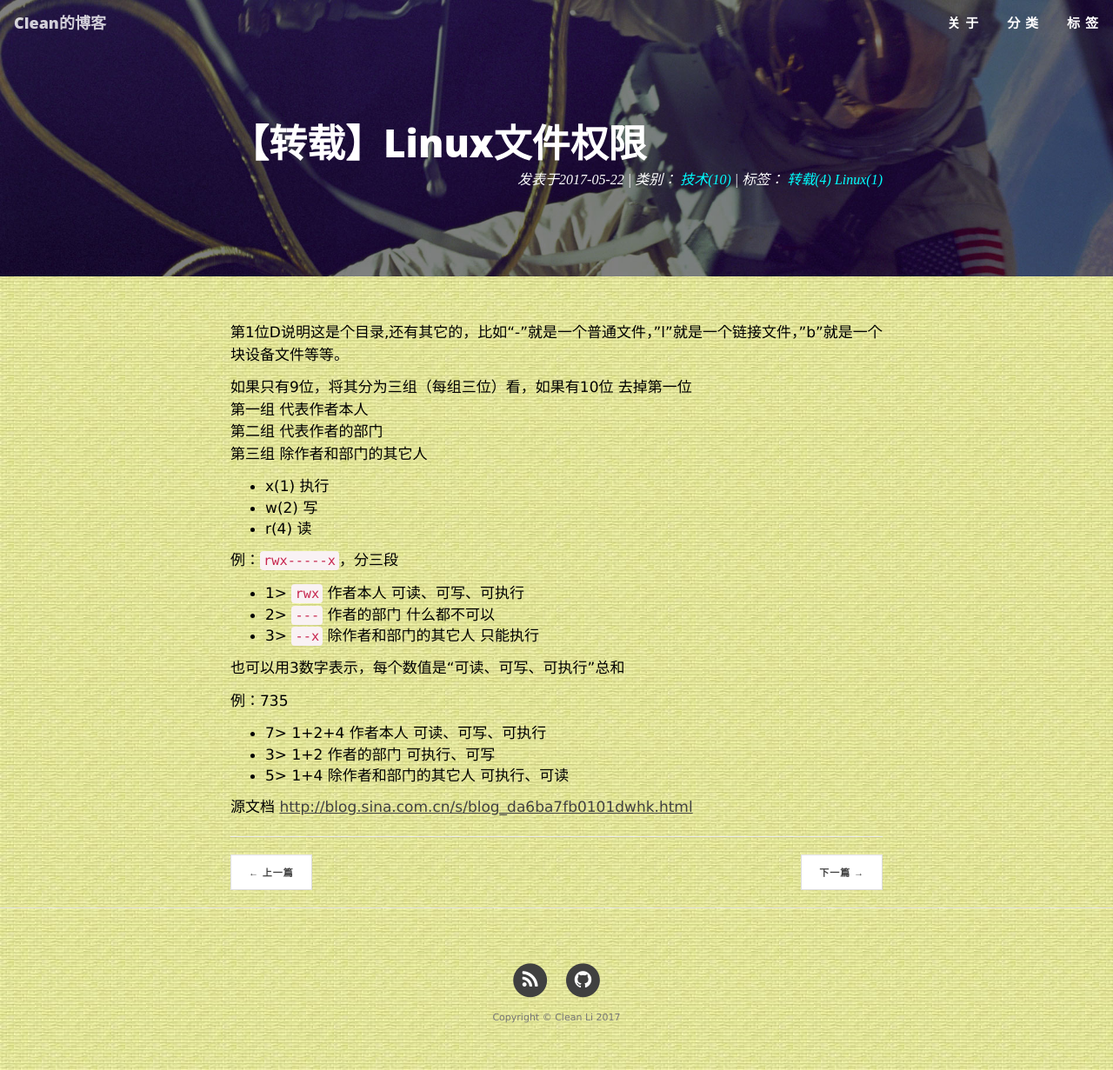
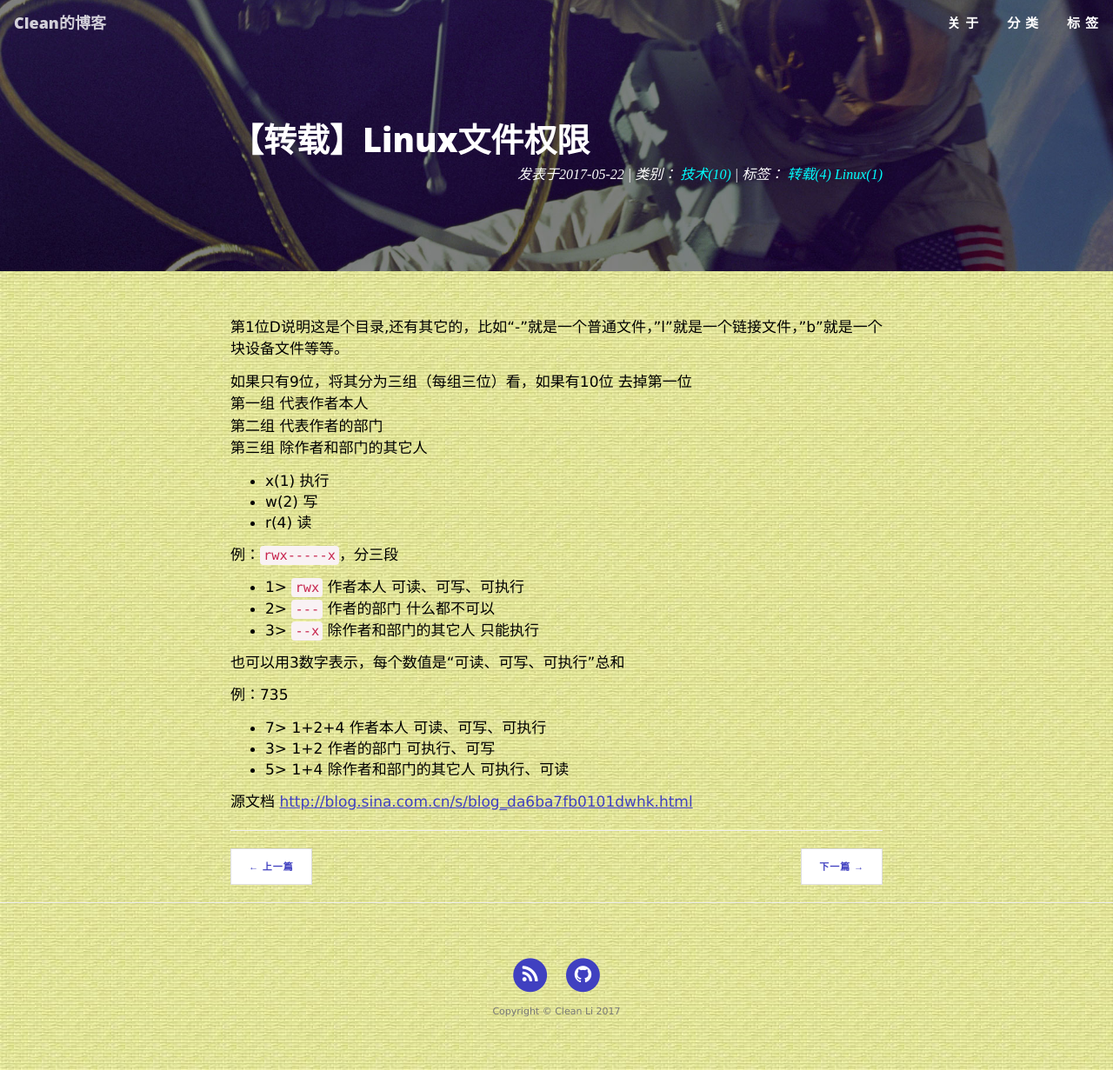
Before and after one commit to cleanli/cleanhome, a Jekyll site: the page built from _posts/2017-05-22-linux_file_property.md, in a window 1280 px wide. Shown: the whole page at 87% size. Built offline with Jekyll 4.4.1, drawn with Linux system fonts in a browser that asks for light colours.

Commit message:
adjust size and color

```diff
--- a/css/clean-blog.css
+++ b/css/clean-blog.css
@@ -27,7 +27,7 @@ h6 {
   font-weight: 800;
 }
 a {
-  color: #404040;
+  color: #4040c0;
 }
 a:hover,
 a:focus {
@@ -181,7 +181,7 @@ hr.small {
   }
 }
 .intro-header .post-heading h1 {
-  font-size: 28px;
+  font-size: 26px;
 }
 .intro-header .post-heading .subheading,
 .intro-header .post-heading .meta {
@@ -205,7 +205,7 @@ hr.small {
 }
 @media only screen and (min-width: 768px) {
   .intro-header .post-heading h1 {
-    font-size: 44px;
+    font-size: 38px;
   }
   .intro-header .post-heading .subheading {
     font-size: 24px;
```
